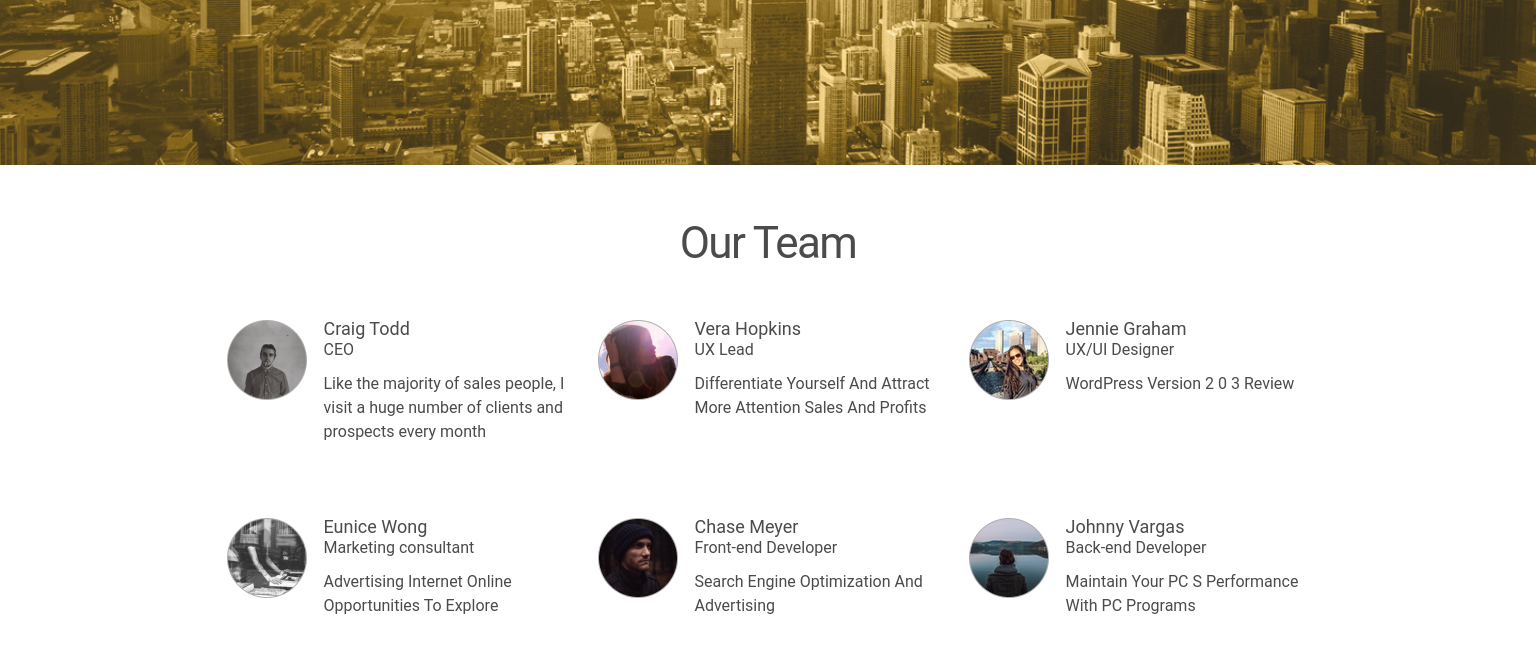
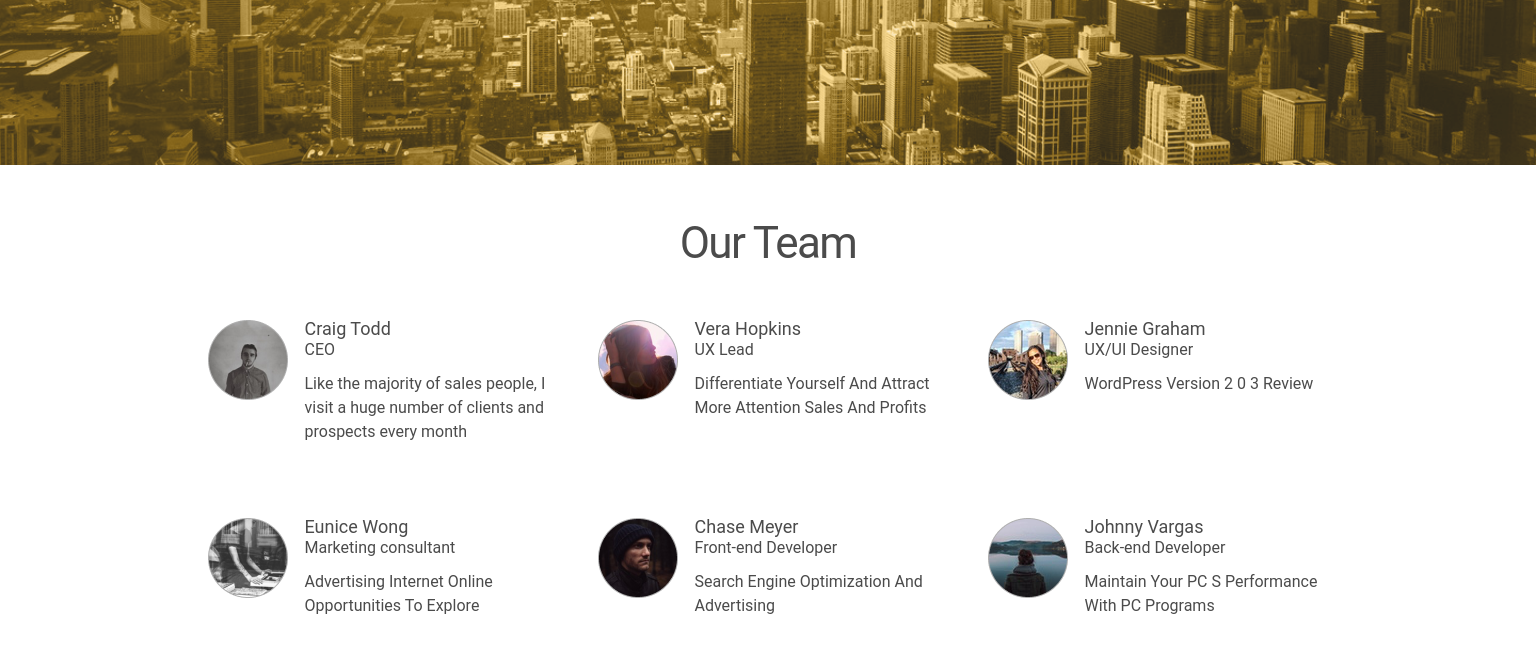
Before and after one commit to TienNguyenDinh/training-html-css, a website built with Parcel: page practice-two/src/index.html in a window 1536 px wide. Shown: the part 697-1350 px from the top of the page. Built offline with nearby package versions, Linux system fonts and the light colour scheme.

Commit message:
feat(css): add team.css for section team

```diff
--- a/practice-two/src/styles/components/all.css
+++ b/practice-two/src/styles/components/all.css
@@ -1,3 +1,4 @@
 @import url('button.css');
 @import url('input.css');
 @import url('typography.css');
+@import url('image.css');
--- /dev/null
+++ b/practice-two/src/styles/components/image.css
@@ -0,0 +1,4 @@
+.img-default {
+  max-width: 100%;
+  height: auto;
+}
--- a/practice-two/src/styles/sections/team.css
+++ b/practice-two/src/styles/sections/team.css
@@ -15,7 +15,7 @@
 .team-members {
   display: grid;
   grid-template-columns: repeat(auto-fill, 285px);
-  gap: 36px 31px;
+  gap: 36px 0;
   justify-content: center;
 }
 
@@ -34,7 +34,6 @@
   grid-row: span 3;
   margin-right: 21px;
   width: 48px;
-  height: 48px;
 }
 
 .member-role {
@@ -55,7 +54,10 @@
   .member-avatar {
     margin-right: 16.5px;
     width: 62px;
-    height: 62px;
+  }
+
+  .team-members {
+    gap: 36px 30px;
   }
 }
 
@@ -71,12 +73,11 @@
 
   .team-members {
     grid-template-columns: repeat(auto-fill, 340px);
-    row-gap: 74px;
+    gap: 74px 50px;
   }
 
   .member-avatar {
     width: 80px;
-    height: 80px;
   }
 
   .member-role {
```
